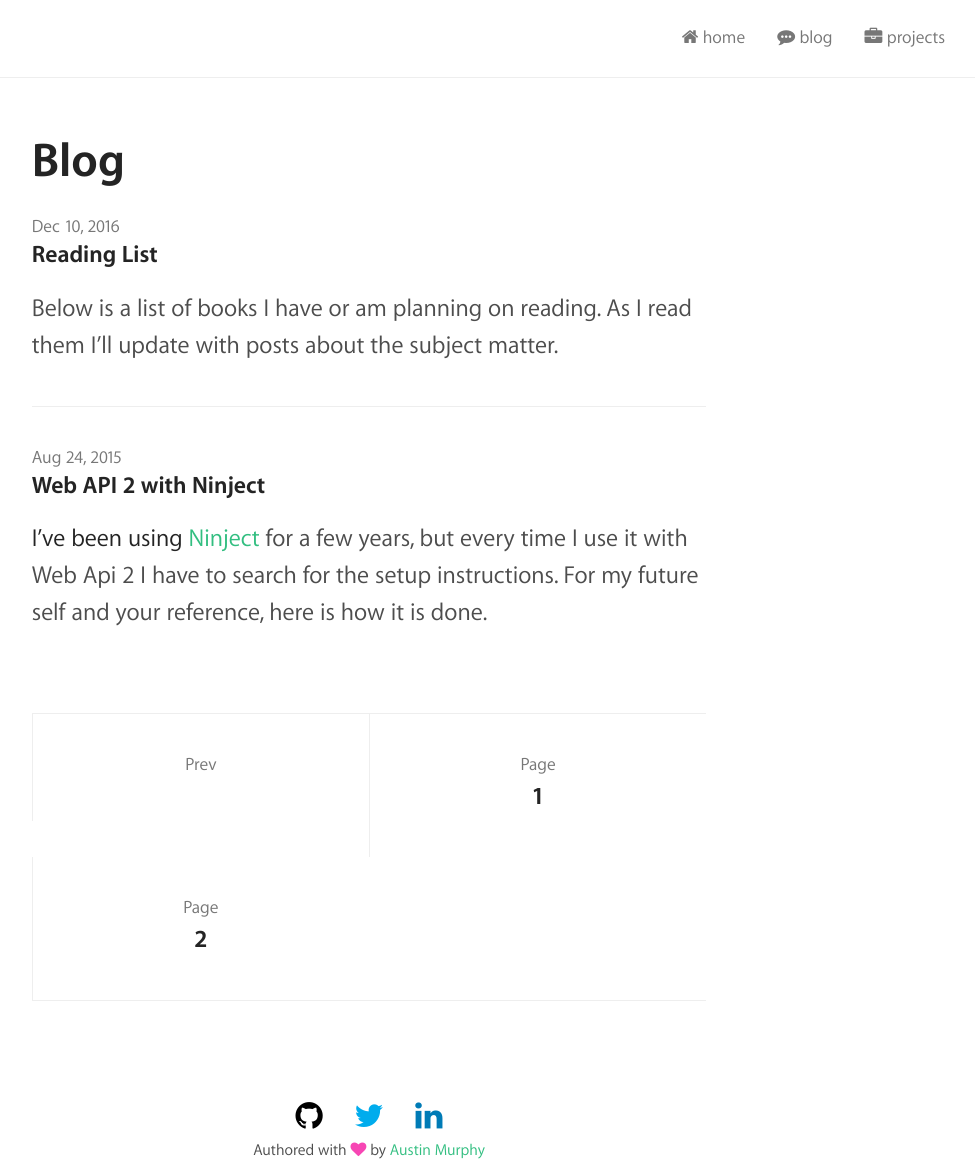
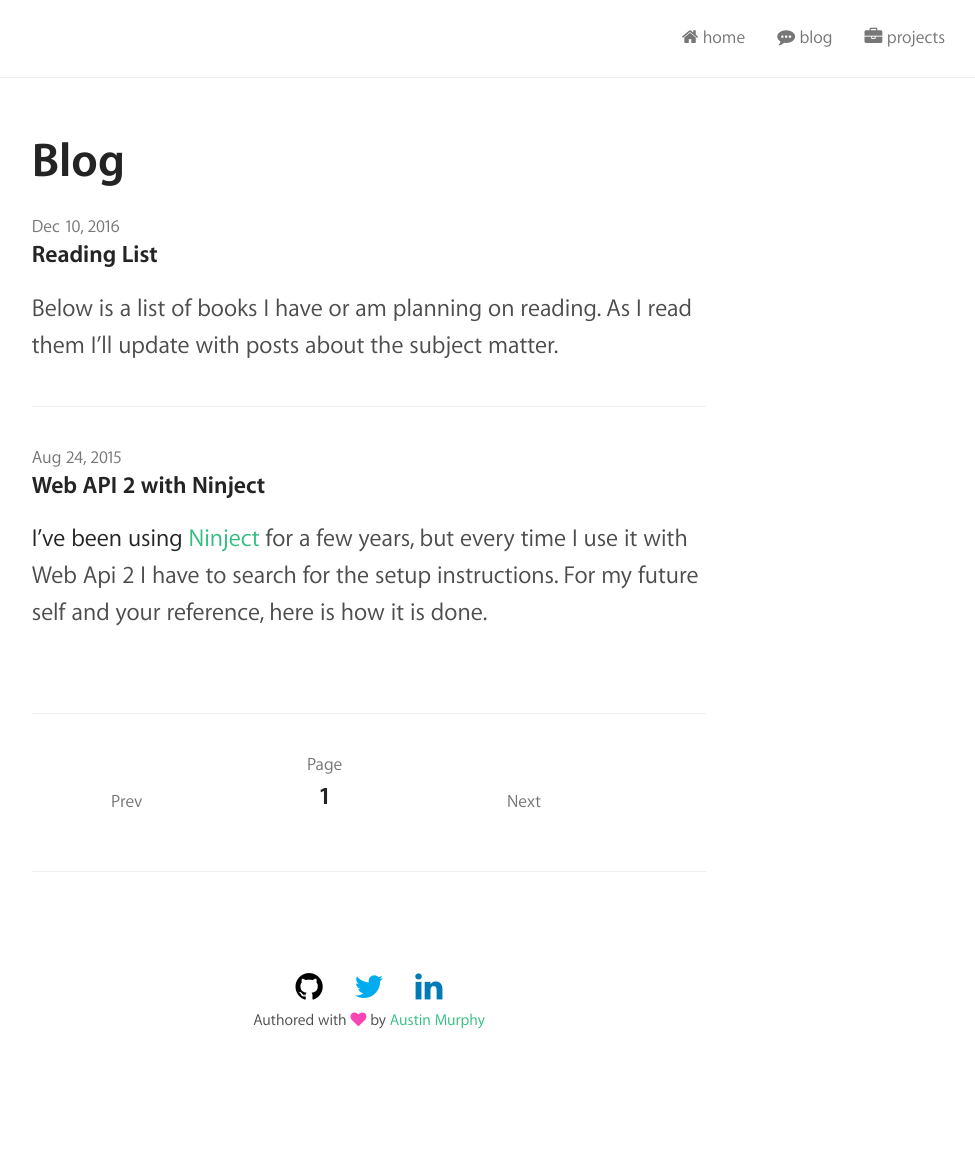
Before and after one commit to ausmurp/ausmurp.github.io, a Jekyll site: the page built from blog/index.html, in a window 1280 px wide. Shown: the whole page, without its empty margins (271-1246 px from the left). Built offline with Jekyll 4.4.1, drawn with Linux system fonts in a browser that asks for light colours; nearby versions of some CDN libraries; the list of posts is cut into pages by our own code; a style sheet for code colours, icons or effects is not loaded.

Commit message:
no message

```diff
--- /dev/null
+++ b/assets/stylesheets/_paginator.scss
@@ -0,0 +1,50 @@
+ul.paginator {
+  @include clean-list;
+  border-top: 1px solid $borders;
+  border-bottom: 1px solid $borders;
+  list-style: none;
+  margin: 0;
+  padding: 0;
+
+	li {
+		display: inline-block;
+
+    .paginator-item {
+      border-left: 1px solid $borders;
+    }
+
+		&:first-child .paginator-item {
+			border-left: 0;
+	  }
+	}
+
+  .paginator-item__link {
+    @include ellipsis;
+    @include transition (background $duration $timing);
+
+    color: $text-secondary;
+    display: block;
+    padding: 1.5rem;
+    text-align: center;
+    text-decoration: none;
+
+    @media #{$medium} {
+      padding: 2rem 4rem;
+    }
+
+    &:hover { background: $code-background; }
+  }
+
+  .paginator-item__title {
+    @include ellipsis;
+    color: $text-primary;
+    font-weight: $bold;
+    margin: 0;
+  }
+
+  .paginator-item__subtitle {
+    color: $text-secondary;
+    font-size: .9rem;
+    margin: 0;
+  }
+}
--- a/assets/stylesheets/_post.scss
+++ b/assets/stylesheets/_post.scss
@@ -94,7 +94,6 @@ article li {
 
     &:hover { background: $code-background; }
   }
-}
 
   .post-footer__title {
     @include ellipsis;
@@ -108,3 +107,4 @@ article li {
     font-size: .9rem;
     margin: 0;
   }
+}
--- a/assets/stylesheets/main.scss
+++ b/assets/stylesheets/main.scss
@@ -23,3 +23,4 @@
 @import "layout";
 @import "post";
 @import "typography";
+@import "paginator";
--- a/blog/index.html
+++ b/blog/index.html
@@ -17,23 +17,23 @@ title:     Blog
   </ul>
 </section>
 
-<ul class="post-footer">
-  <li class="post-footer__item">
-    <a href="{{ paginator.previous_page_path | prepend: site.baseurl }}" title="Previous Page" class="post-footer__link{% if paginator.previous_page %}{{ '' }}{% else %}{{ ' disabled' }}{% endif %}">
-      <p class="post-footer__subtitle">Prev</p>
-      <p class="post-footer__title">{{ paginator.previous_page }}</p>
+<ul class="paginator">
+  <li class="paginator-item">
+    <a href="{{ paginator.previous_page_path | prepend: site.baseurl }}" title="Previous Page" class="paginator-item__link{% if paginator.previous_page %}{{ '' }}{% else %}{{ ' disabled' }}{% endif %}">
+      <p class="paginator-item__subtitle">Prev</p>
+      <p class="paginator-item__title">{{ paginator.previous_page }}</p>
     </a>
   </li>
-  <li class="post-footer__item">
-    <a href="" title="Current Page" class="post-footer__link disabled">
-      <p class="post-footer__subtitle">Page</p>
-      <p class="post-footer__title">{{ paginator.page }}</p>
-    </a>
+  <li class="paginator-item">
+    <i title="Current Page" class="paginator-item__link">
+      <p class="paginator-item__subtitle">Page</p>
+      <p class="paginator-item__title">{{ paginator.page }}</p>
+    </i>
   </li>
-  <li class="post-footer__item">
-    <a href="{{ paginator.next_page_path | prepend: site.baseurl }}" title="Next Page" class="post-footer__link{% if paginator.next_page %}{{ '' }}{% else %}{{ ' disabled' }}{% endif %}">
-      <p class="post-footer__subtitle">Page</p>
-      <p class="post-footer__title">{{ paginator.next_page }}</p>
+  <li class="paginator-item">
+    <a href="{{ paginator.next_page_path | prepend: site.baseurl }}" title="Next Page" class="paginator-item__link{% if paginator.next_page %}{{ '' }}{% else %}{{ ' disabled' }}{% endif %}">
+      <p class="paginator-item__subtitle">Next</p>
+      <p class="paginator-item__title">{{ paginator.Next_page }}</p>
     </a>
   </li>
 </ul>
```
Lines whose indentation alone changed are shown as unchanged.
